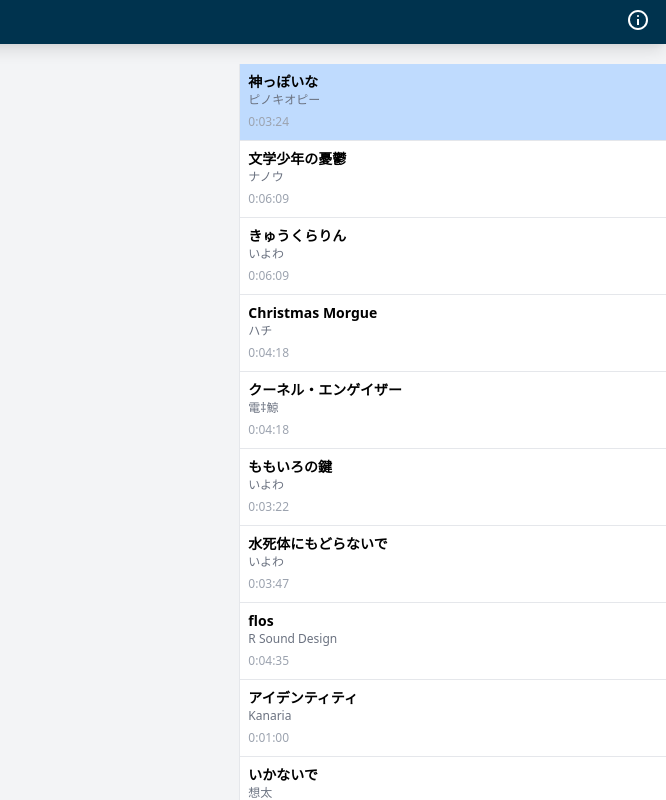
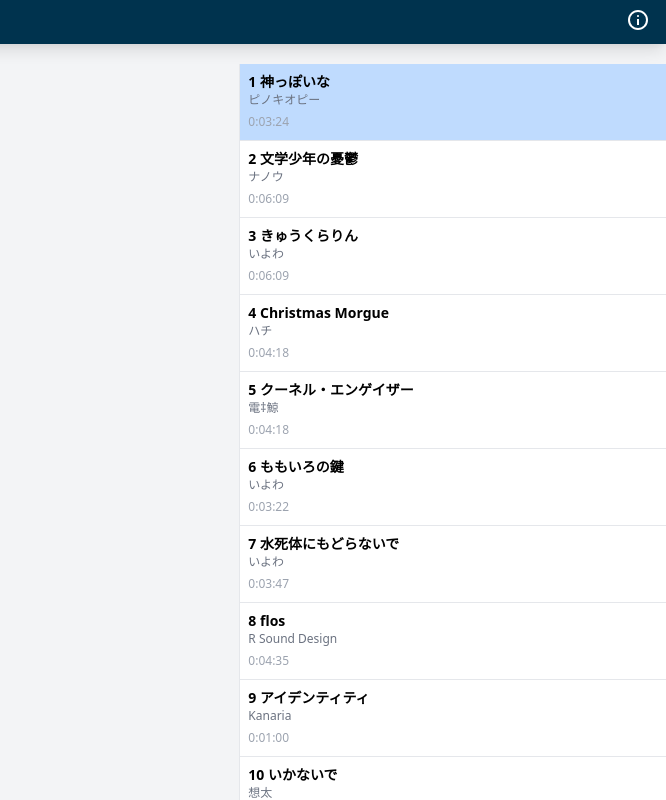
Before and after one commit to kagasan/tsurusube.com, a plain HTML site: page index.html in a window 1280 px wide. Shown: the full height of the page, 614-1280 px from the left. Drawn offline with nearby package versions, Linux system fonts and the light colour scheme.

Commit message:
Update index.html

```diff
--- a/index.html
+++ b/index.html
@@ -73,7 +73,7 @@
                     class="p-2 border-b cursor-pointer hover:bg-gray-100"
                     :class="{'bg-blue-200': index === pointer}"
                     @click="select(index)">
-                    <h3 class="text-sm font-bold">{{ song.title }}</h3>
+                    <h3 class="text-sm font-bold">{{index + 1}} {{ song.title }}</h3>
                     <p class="text-xs text-gray-500">{{ song.artist }}</p>
                     <span class="text-xs text-gray-400">{{ song.duration }}</span>
                 </div>
```
